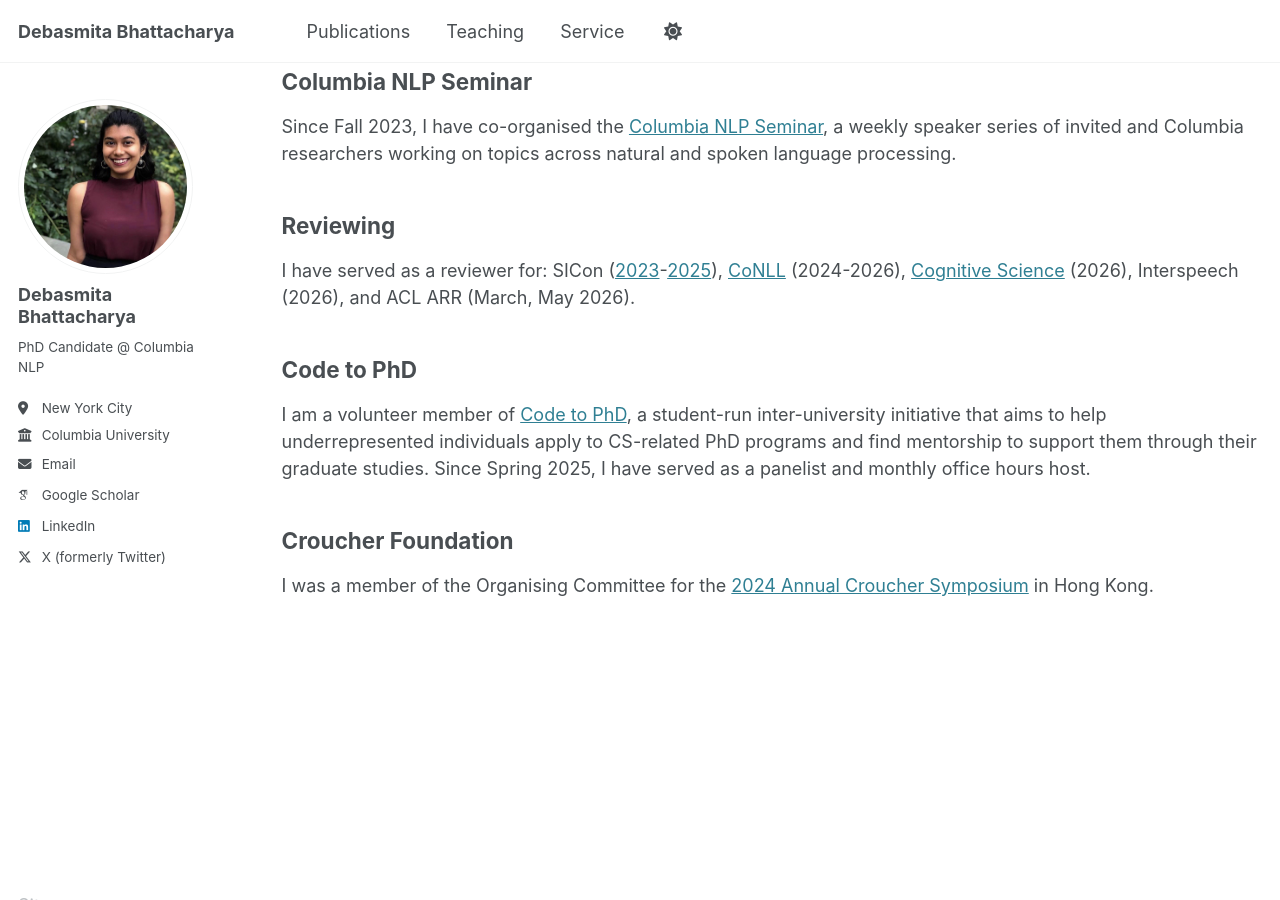
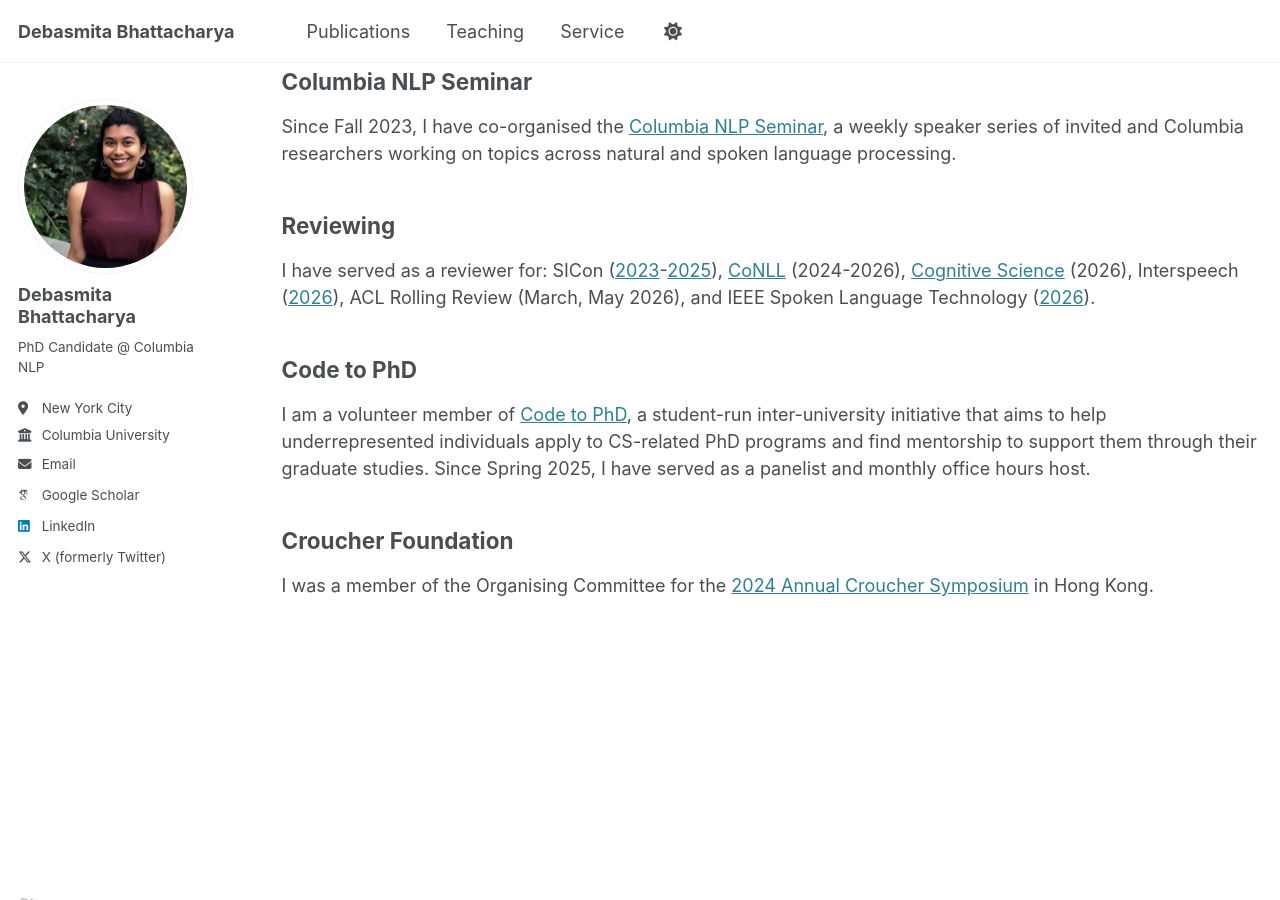
Before and after one commit to debasmita-b/debasmita-b.github.io, a Jekyll site: the page built from _pages/service.md, in a window 1280 px wide and 900 px high, scrolled down 556 px. Built offline with Jekyll 4.4.1, drawn with Linux system fonts in a browser that asks for light colours; some web fonts are replaced.

Commit message:
add slt reviewing
Updated reviewer information and added links for Interspeech and IEEE Spoken Language Technology.

```diff
--- a/_pages/service.md
+++ b/_pages/service.md
@@ -24,7 +24,7 @@ Since Fall 2023, I have co-organised the [Columbia NLP Seminar](https://siyan-sy
 
 ## Reviewing
 
-I have served as a reviewer for: SICon ([2023](https://sites.google.com/view/sicon-2023/)-[2025](https://sites.google.com/view/sicon2025/)), [CoNLL](https://conll.org) (2024-2026), [Cognitive Science](https://cognitivesciencesociety.org/cognitive-science-journal/) (2026), Interspeech (2026), and ACL ARR (March, May 2026).
+I have served as a reviewer for: SICon ([2023](https://sites.google.com/view/sicon-2023/)-[2025](https://sites.google.com/view/sicon2025/)), [CoNLL](https://conll.org) (2024-2026), [Cognitive Science](https://cognitivesciencesociety.org/cognitive-science-journal/) (2026), Interspeech ([2026](https://interspeech2026.org/en-AU)), ACL Rolling Review (March, May 2026), and IEEE Spoken Language Technology ([2026](https://attend.ieee.org/slt-2026/)).
 
 ## Code to PhD
 
```
